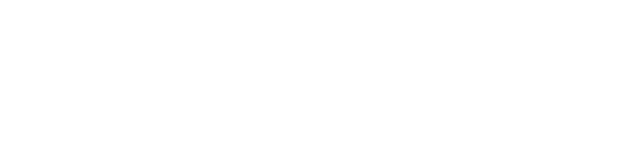
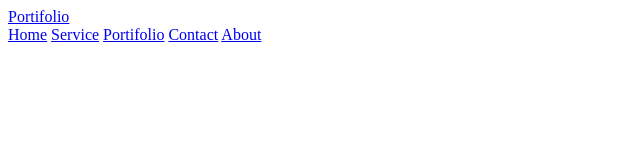
Before and after one commit to Frank1br/portifolio_dev_frank1br, a plain HTML site: page index.html in a window 1280 px wide. Shown: the whole page, without its empty margins (0-640 px from the left). Drawn offline with Linux system fonts and the light colour scheme.

Commit message:
feat: nav structure

```diff
--- a/index.html
+++ b/index.html
@@ -8,11 +8,17 @@
     <script src="script.js"></script>
 </head>
 <body>
+    <header>
+        <a href="#" class="logo">Portifolio</a>
 
-
-<a href=""></a>
-
-
-    <script src="script.js"></script>
+        <div class="nav">
+            <a href="#home">Home</a>
+            <a href="#service">Service</a>
+            <a href="#portifolio">Portifolio</a>
+            <a href="#contact">Contact</a>
+            <a href="#about">About</a>
+        </div>
+    </header>
 </body>
+<script src="script.js"></script>
 </html>
```
